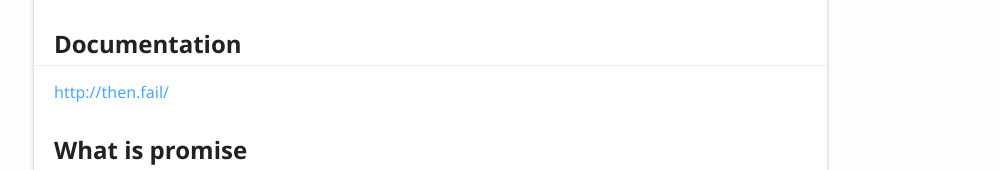
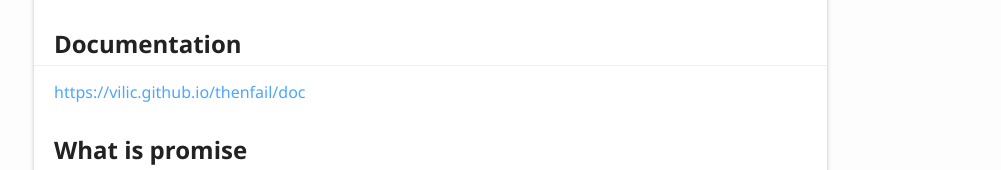
Before and after one commit to vilicvane/thenfail, a plain HTML site: page doc/index.html in a window 1280 px wide. Shown: the part 963-1133 px from the top of the page, without its empty margins (6-1007 px from the left). Drawn offline with Linux system fonts and the light colour scheme.

Commit message:
update doc url

```diff
--- a/doc/index.html
+++ b/doc/index.html
@@ -74,7 +74,7 @@
 					<li>Control flow tools like context and <code>Promise.break</code>.</li>
 				</ul>
 				<h2 id="documentation">Documentation</h2>
-				<p><a href="http://then.fail/">http://then.fail/</a></p>
+				<p><a href="https://vilic.github.io/thenfail/doc">https://vilic.github.io/thenfail/doc</a></p>
 				<h2 id="what-is-promise">What is promise</h2>
 				<p>Promise is a pattern for handling asynchronous operations.</p>
 				<p>The most obvious benifit you may get from promise itself IMO is on error handling,
```
